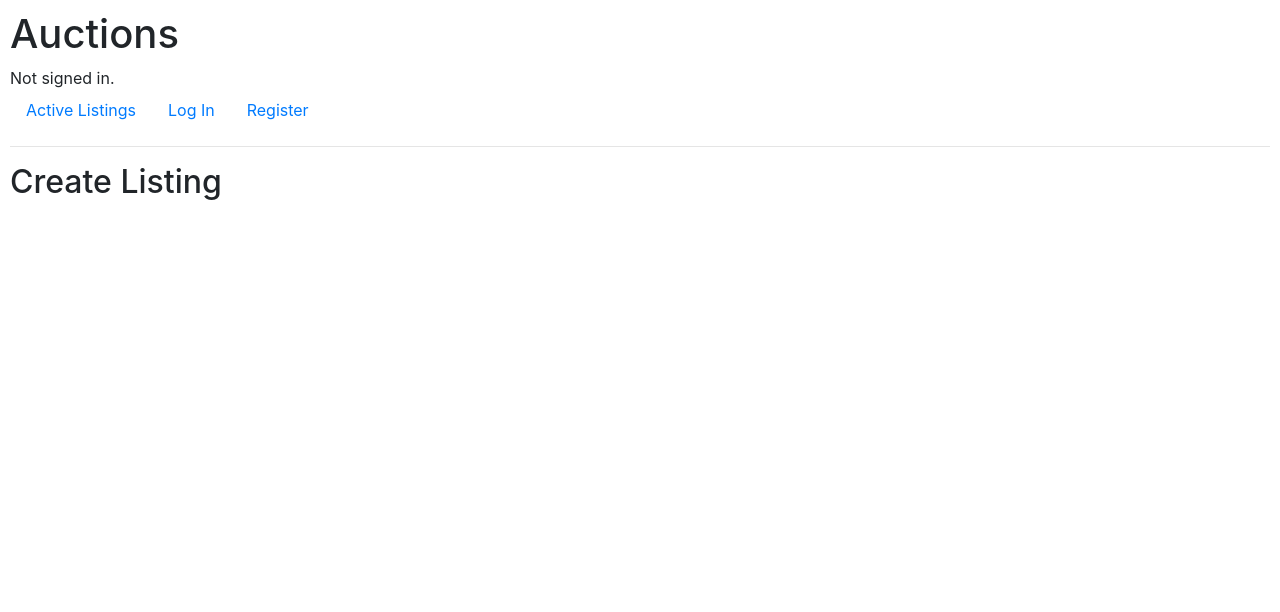
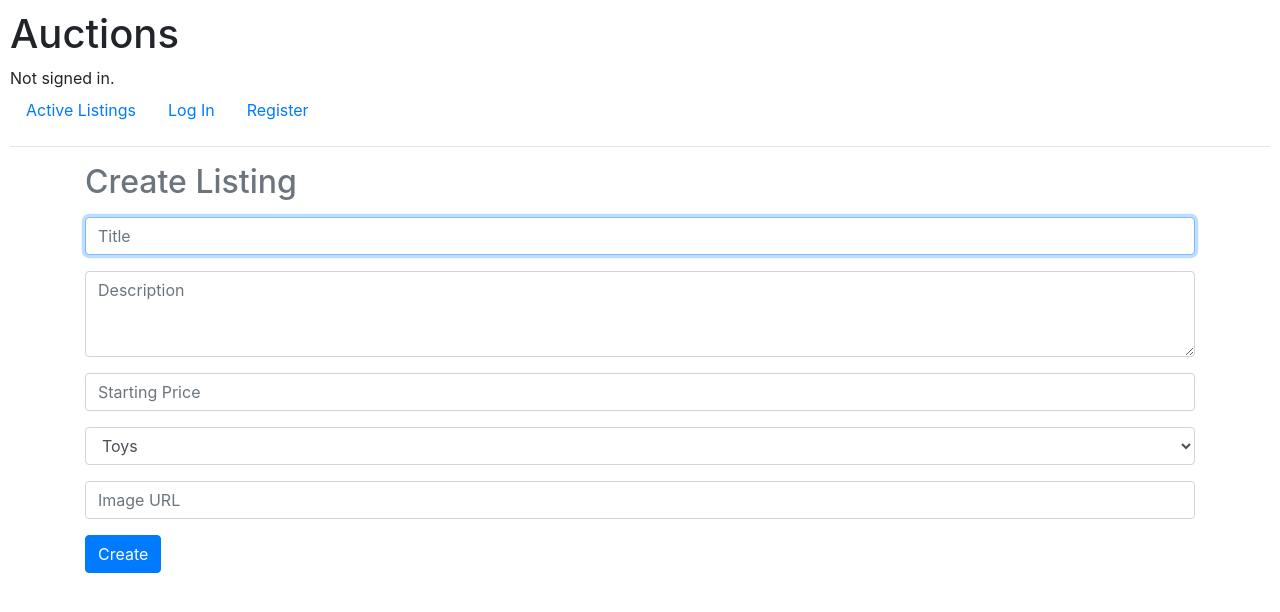
Before and after one commit to alialatabi/commerce, a Django app: template auctions/templates/auctions/create.html in a window 1280 px wide. Shown: the top 612 px of the page. Run offline with Django 3.2, Linux system fonts and the light colour scheme; the template is opened without the code that fills it: values that come from a table or form of the project are taken from there, others are empty; data comes from the database, SQL or seed files in the repository; both versions use the stored data as it was after the commit; some libraries are stand-ins or nearby versions.

Commit message:
added the needed fields to the create page

```diff
--- a/auctions/templates/auctions/create.html
+++ b/auctions/templates/auctions/create.html
@@ -1,6 +1,48 @@
 {% extends "auctions/layout.html" %}
+<!doctype html>
+<html lang="en">
+<head>
+    <meta charset="UTF-8">
+    <meta name="viewport"
+          content="width=device-width, user-scalable=no, initial-scale=1.0, maximum-scale=1.0, minimum-scale=1.0">
+    <meta http-equiv="X-UA-Compatible" content="ie=edge">
+    <link href="{% url 'https://cdn.jsdelivr.net/npm/bootstrap@5.1.3/dist/css/bootstrap.min.css' %}" rel="stylesheet" integrity="sha384-1BmE4kWBq78iYhFldvKuhfTAU6auU8tT94WrHftjDbrCEXSU1oBoqyl2QvZ6jIW3" crossorigin="anonymous">
+    <title>Create Listing</title>
+</head>
+<body>
+{% block body %}
+    <div class="container">
+    <h2 class="text-muted form-group">Create Listing</h2>
 
-{% block body %}
-    <h2>Create Listing</h2>
+  <form action="{% url 'create' %}" method="post">
+        {% csrf_token %}
+        <div class="form-group">
+            <input autofocus class="form-control" type="text" name="title" placeholder="Title">
+        </div>
+        <div class="form-group">
+            <textarea class="form-control" rows="3" name="description" placeholder="Description"></textarea>
+        </div>
+      <div class="form-group">
+            <input class="form-control" type="number" name="price" placeholder="Starting Price">
 
+      </div>
+      <div class="form-group">
+          <select class="form-control">
+                {% for cat in listings %}
+                <option>{{ cat.category.category }}</option>
+                {% endfor %}
+            </select>
+      </div>
+      <div class="form-group">
+            <input class="form-control" type="url" name="img" placeholder="Image URL">
+        </div>
+      <div class="form-group">
+          <input class="btn btn-primary" type="submit" value="Create">
+      </div>
+
+
+    </form>
+    </div>
 {% endblock %}
+</body>
+</html>
--- a/auctions/templates/auctions/layout.html
+++ b/auctions/templates/auctions/layout.html
@@ -28,7 +28,7 @@
                     <a class="nav-link" href="{% url 'watchlist' %}">Watchlist</a>
                 </li>
                 <li class="nav-item">
-                    <a class="nav-link" href="{% url 'create' %}">Create Listing</a>
+                    <a class="nav-link" href="{% url 'create_page' %}">Create Listing</a>
                 </li>
                 <li class="nav-item">
                     <a class="nav-link" href="{% url 'logout' %}">Log Out</a>
--- a/auctions/urls.py
+++ b/auctions/urls.py
@@ -6,6 +6,7 @@ urlpatterns = [
     path("category", views.category, name="category"),
     path("watchlist", views.watchlist, name="watchlist"),
     path("create", views.create, name="create"),
+    path("CreatePage", views.create_page, name="create_page"),
     path("", views.index, name="index"),
     path("login", views.login_view, name="login"),
     path("logout", views.logout_view, name="logout"),
```
Also changed, not shown: auctions/templates/auctions/index.html (+8 -5 lines), auctions/views.py (+9 -1 lines), auctions/migrations/0005_alter_listing_image_url.py (added), db.sqlite3.
